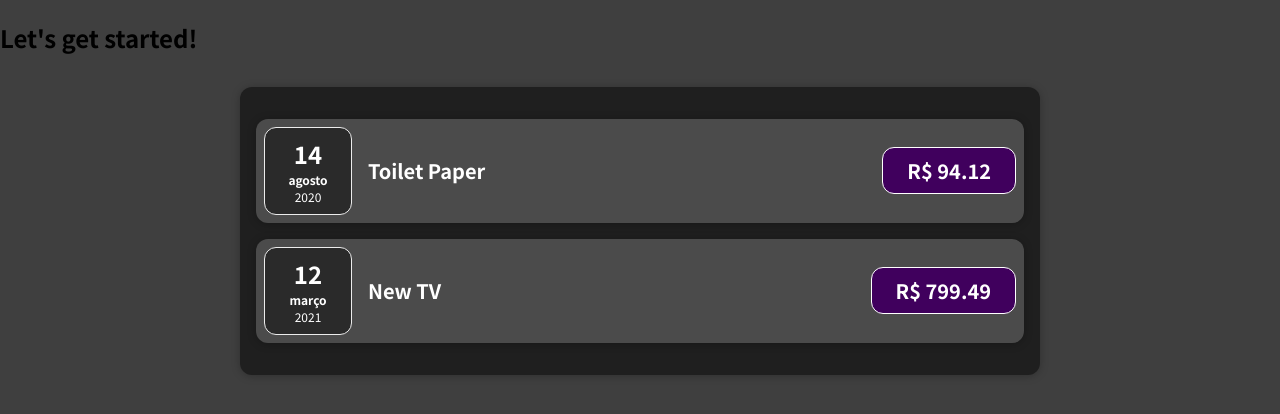
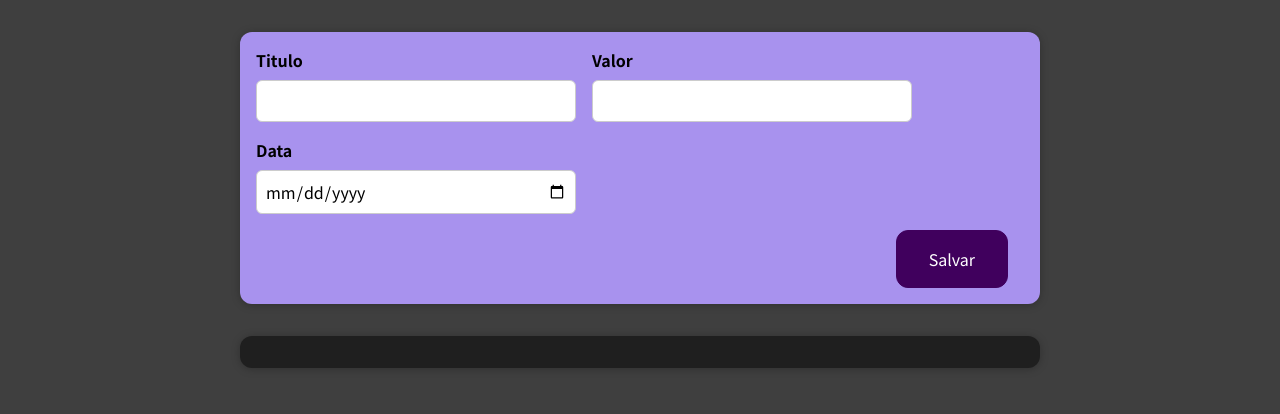
Before and after one commit to jviitsm/react-complete-guide, a React (Create React App) app: page / in a window 1280 px wide. Shown: the top 414 px of the page. Built offline with nearby package versions, Linux system fonts and the light colour scheme.

Commit message:
form added

```diff
--- a/src/App.js
+++ b/src/App.js
@@ -1,34 +1,19 @@
+import React, { useState } from 'react'
 import Expenses from "./components/Expenses";
-import ExpenseItem from "./components/ExpenseItem";
-
+import NewExpense from "./components/NewExpense";
 function App() {
 
-  const expenses = [
-    {
-      id: 'e1',
-      title: 'Toilet Paper',
-      amount: 94.12,
-      date: new Date(2020, 7, 14),
-    },
-    { id: 'e2', title: 'New TV', amount: 799.49, date: new Date(2021, 2, 12) },
-    {
-      id: 'e3',
-      title: 'Car Insurance',
-      amount: 294.67,
-      date: new Date(2021, 2, 28),
-    },
-    {
-      id: 'e4',
-      title: 'New Desk (Wooden)',
-      amount: 450,
-      date: new Date(2021, 5, 12),
-    },
-  ];
+  const [expenses, setExpenses] = useState([]);
+
+
+  const addExpenseHandler = (expense) => {
+    console.log(expense);
+    setExpenses((prevState) => { return [...prevState, expense] });
+  }
 
   return (
     <div>
-      <h2>Let's get started!</h2>
-
+      <NewExpense onExpenseSubmit={addExpenseHandler} />
       <Expenses expenses={expenses} />
 
     </div>
--- /dev/null
+++ b/src/components/ExpenseForm/index.js
@@ -0,0 +1,67 @@
+import React, { useState } from 'react'
+
+import './styles.css';
+
+export default function ExpenseForm(props) {
+
+    const [userInput, setUserInput] = useState(
+        {
+            title: '',
+            amount: '',
+            date: '',
+        }
+    );
+
+    const titleChangeHandler = (event) => {
+        setUserInput((prevState) => {
+            return { ...prevState, title: event.target.value }
+        });
+    };
+
+    const amountChangeHandler = (event) => {
+        setUserInput((prevState) => {
+            return { ...prevState, amount: event.target.value }
+        });
+    };
+
+    const dateChangeHandler = (event) => {
+        setUserInput((prevState) => {
+            return { ...prevState, date: event.target.value }
+        });
+    };
+
+    const submitHandler = (event) => {
+        event.preventDefault();
+        userInput.date = new Date(userInput.date);
+        props.onSaveExpenseData(userInput);
+        setUserInput
+            ({
+                title: '',
+                amount: '',
+                date: '',
+            });
+
+    };
+
+    return (
+        <form onSubmit={submitHandler}>
+            <div className="new-expense__controls">
+                <div className="new-expense__control">
+                    <label>Titulo</label>
+                    <input type="text" value={userInput.title} onChange={(e) => titleChangeHandler(e)} />
+                </div>
+                <div className="new-expense__control">
+                    <label>Valor</label>
+                    <input type="number" value={userInput.amount} min="0.01" step="0.01" onChange={(e) => amountChangeHandler(e)} />
+                </div>
+                <div className="new-expense__control">
+                    <label>Data</label>
+                    <input type="date" value={userInput.date} onChange={(e) => dateChangeHandler(e)} />
+                </div>
+            </div>
+            <div className="new-expense__actions">
+                <button type="submit">Salvar</button>
+            </div>
+        </form>
+    )
+}
--- /dev/null
+++ b/src/components/ExpenseForm/styles.css
@@ -0,0 +1,26 @@
+.new-expense__controls {
+    display: flex;
+    flex-wrap: wrap;
+    gap: 1rem;
+    margin-bottom: 1rem;
+    text-align: left;
+  }
+
+  .new-expense__control label {
+    font-weight: bold;
+    margin-bottom: 0.5rem;
+    display: block;
+  }
+
+  .new-expense__control input {
+    font: inherit;
+    padding: 0.5rem;
+    border-radius: 6px;
+    border: 1px solid #ccc;
+    width: 20rem;
+    max-width: 100%;
+  }
+
+  .new-expense__actions {
+    text-align: right;
+  }
--- a/src/components/ExpenseItem/index.js
+++ b/src/components/ExpenseItem/index.js
@@ -1,4 +1,4 @@
-import React from 'react'
+import React, {useState} from 'react'
 import ExpenseDate from '../ExpenseDate';
 import Card from '../../Card';
 
@@ -6,12 +6,13 @@ import './styles.css';
 
 export default function ExpenseItem(props) {
 
+    const [title, setTitle] = useState(props.title);
 
     return (
         <Card className="expense-item">
             <ExpenseDate date={props.date}/>
             <div className="expense-item__description">
-            <h2>{props.title}</h2>
+            <h2>{title}</h2>
             <div className="expense-item__price">R$ {props.amount}</div>
             </div>
         </Card>
--- a/src/components/Expenses/index.js
+++ b/src/components/Expenses/index.js
@@ -11,8 +11,9 @@ export default function Expenses(props) {
 
     return (
         <Card className="expenses">
-            <ExpenseItem title={props.expenses[0].title} amount={props.expenses[0].amount} date={props.expenses[0].date} />
-            <ExpenseItem title={props.expenses[1].title} amount={props.expenses[1].amount} date={props.expenses[1].date} />
+            {props.expenses ? props.expenses.map(item =>
+                <ExpenseItem title={item.title} amount={item.amount} date={item.date} />) : ''}
+
         </Card>
     )
 }
--- /dev/null
+++ b/src/components/NewExpense/index.js
@@ -0,0 +1,23 @@
+import React from 'react'
+
+import ExpenseForm from '../ExpenseForm';
+
+import './styles.css';
+
+export default function NewExpense(props) {
+
+    const saveExpenseDataHandler = (data) => {
+        const expenseData = {
+            ...data,
+            id: Math.random().toString()
+        };
+        props.onExpenseSubmit(expenseData);
+
+    }
+
+    return (
+        <div className="new-expense">
+            <ExpenseForm onSaveExpenseData={saveExpenseDataHandler}/>
+        </div>
+    )
+}
--- /dev/null
+++ b/src/components/NewExpense/styles.css
@@ -0,0 +1,38 @@
+.new-expense {
+    background-color: #a892ee;
+    padding: 1rem;
+    margin: 2rem auto;
+    width: 50rem;
+    max-width: 95%;
+    border-radius: 12px;
+    text-align: center;
+    box-shadow: 0 1px 8px rgba(0, 0, 0, 0.25);
+  }
+
+  .new-expense button {
+    font: inherit;
+    cursor: pointer;
+    padding: 1rem 2rem;
+    border: 1px solid #40005d;
+    background-color: #40005d;
+    color: white;
+    border-radius: 12px;
+    margin-right: 1rem;
+  }
+
+  .new-expense button:hover,
+  .new-expense button:active {
+    background-color: #510674;
+    border-color: #510674;
+  }
+
+  .new-expense button.alternative {
+    color: #220131;
+    border-color: transparent;
+    background-color: transparent;
+  }
+
+  .new-expense button.alternative:hover,
+  .new-expense button.alternative:active {
+    background-color: #ddb3f8;
+  }
```
Also changed, not shown: 1 other file (tests, documents, lock files or other folders).
